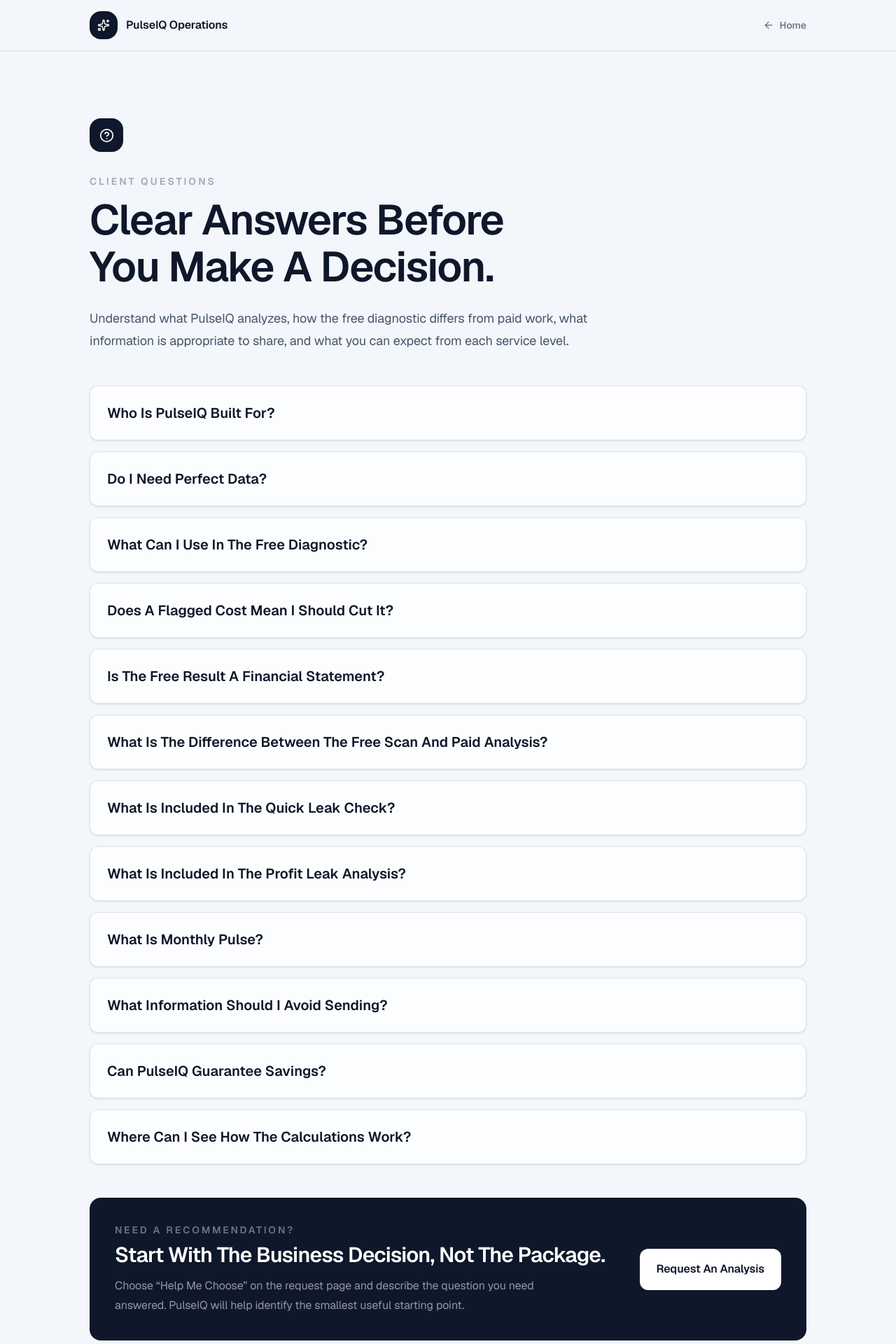
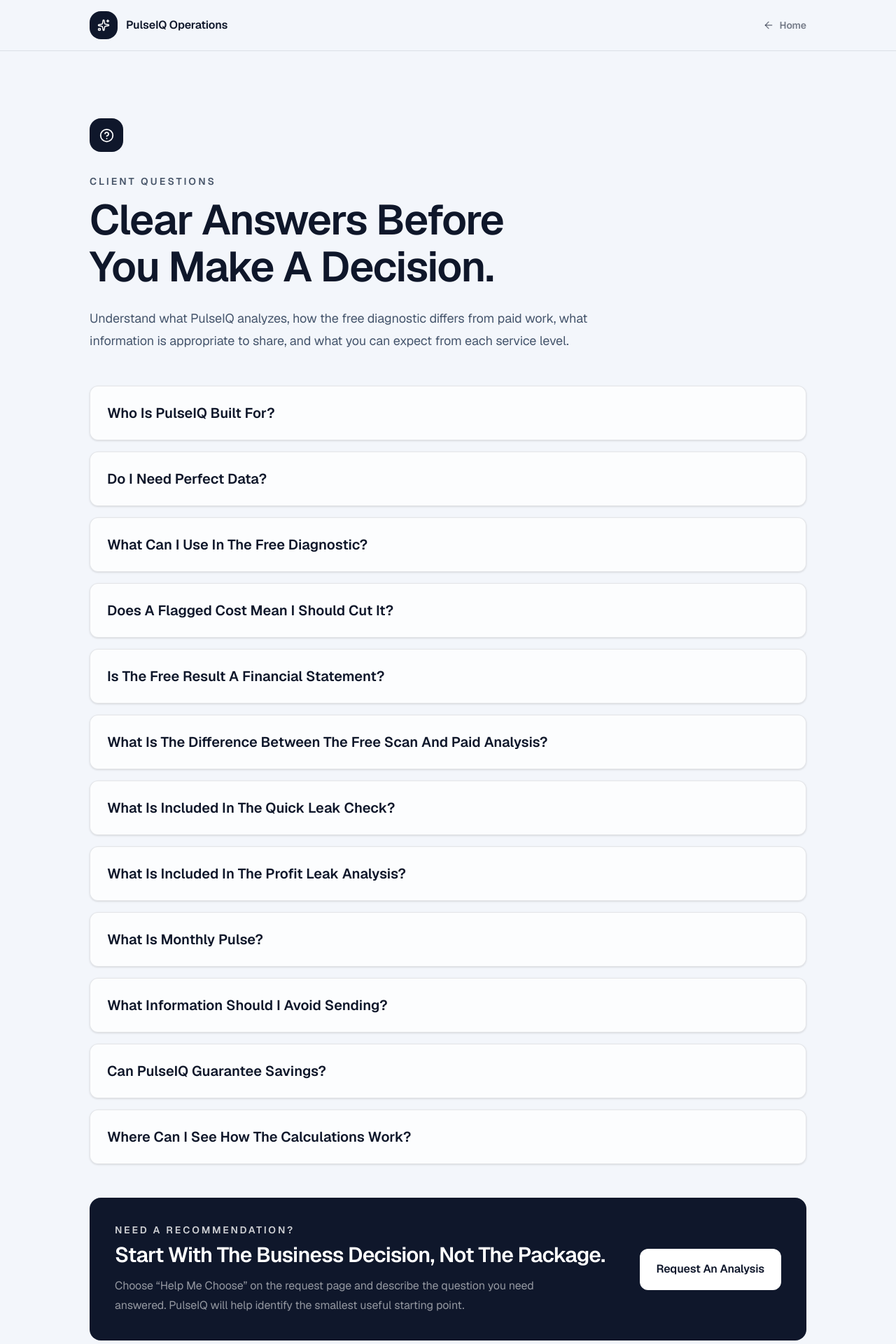
Before and after one commit to aundreanapper12-gif/pulseiqop, a Next.js app: page /faq in a window 1280 px wide. Shown: the top 1920 px of the page at 70% size. Built offline with nearby package versions, Linux system fonts and the light colour scheme; no server answers.

Commit message:
Improve contrast for small labels across PulseIQ pages

```diff
--- a/app/globals.css
+++ b/app/globals.css
@@ -185,3 +185,7 @@ section[id] { scroll-margin-top: 7rem; }
   [hidden] { display: block !important; }
   .workspace-navigation, aside { display: none !important; }
 }
+
+/* Keep small labels legible on both light and executive surfaces. */
+:is(.text-slate-900\/25, .text-slate-900\/30, .text-slate-900\/35, .text-slate-900\/38, .text-slate-900\/40, .text-slate-900\/45, .text-slate-900\/50) { color: #475569; }
+:is(.text-white\/40, .text-white\/45, .text-white\/50) { color: rgb(255 255 255 / 80%); }
```
